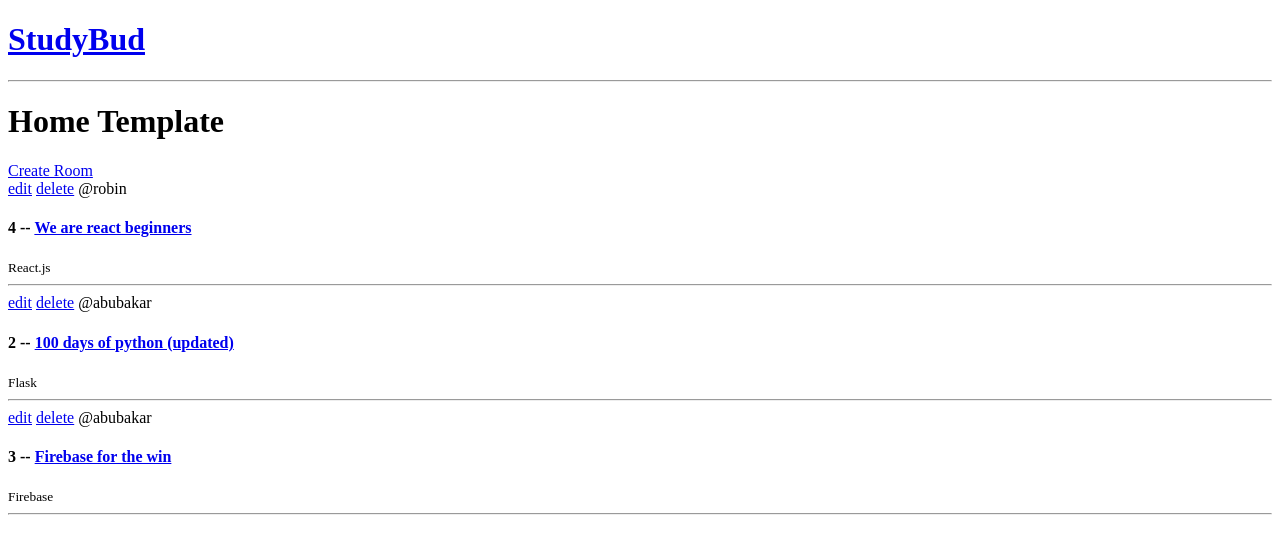
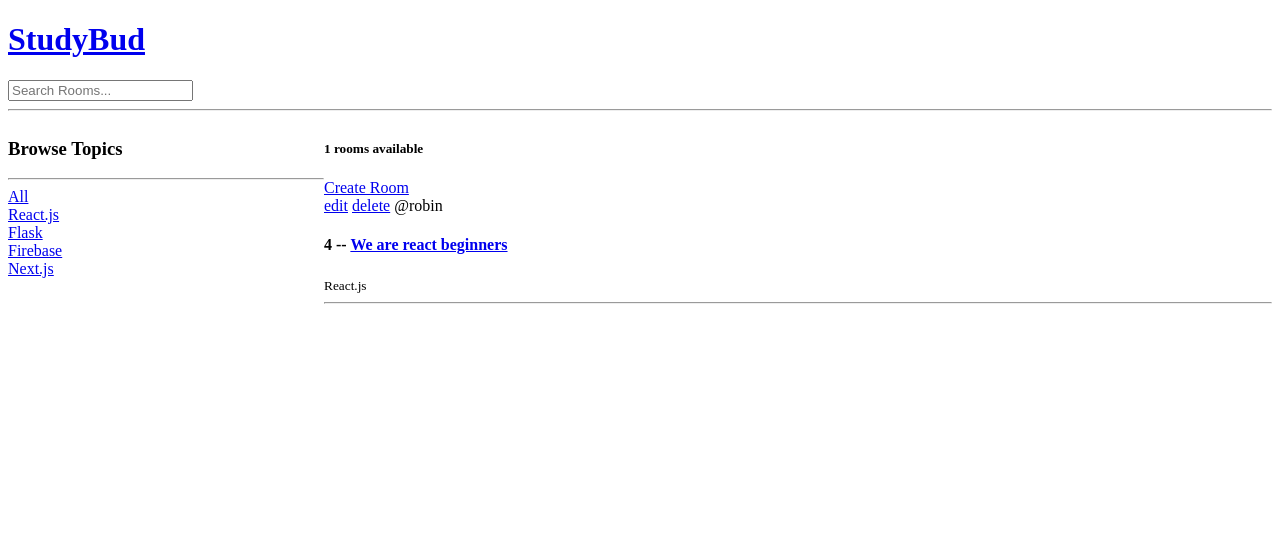
Before and after one commit to abzaidi/studybud, a Django app: a page that uses templates/navbar.html in a window 1280 px wide. Shown: the top 552 px of the page. Run offline with Django 5.2, Linux system fonts and the light colour scheme; data comes from the database, SQL or seed files in the repository; both versions use the stored data as it was after the commit.

Commit message:
add search functionality

```diff
--- a/base/templates/base/home.html
+++ b/base/templates/base/home.html
@@ -2,10 +2,32 @@
 
 
 {% block content %}
-<h1>Home Template</h1>
+
+<style>
+    .home-container{
+        display: grid;
+        grid-template-columns: 1fr 3fr;
+    }
+
+</style>
+
+<div class="home-container">
 
     <div>
+        <h3>Browse Topics</h3>
+        <hr>
+        <div>
+            <a href="{% url 'home' %}">All</a>
+        </div>
+        {% for topic in topics %}
+        <div>
+            <a href="{% url 'home' %}?q={{topic.name}}">{{topic.name}}</a>
+        </div>
+        {% endfor %}
+    </div>
 
+    <div>
+        <h5>{{room_count}} rooms available</h5>
         <a href="{% url 'create-room' %}">Create Room</a>
         <div>
             {% for room in rooms %}
@@ -23,6 +45,9 @@
             {% endfor %}
 
         </div>
+    </div>
+
+
 
 </div>
 
--- a/base/views.py
+++ b/base/views.py
@@ -1,6 +1,7 @@
 from django.shortcuts import render, redirect
 from django.http import HttpResponse
-from .models import Room
+from django.db.models import Q
+from .models import Room, Topic
 from .forms import RoomForm
 # Create your views here.
 # rooms = [
@@ -11,8 +12,15 @@ from .forms import RoomForm
 
 
 def home(request):
-    rooms = Room.objects.all()
-    context = {'rooms': rooms}
+    q = request.GET.get('q') if request.GET.get('q') != None else ''
+    rooms = Room.objects.filter(
+        Q(topic__name__icontains=q) |
+        Q(name__icontains=q) |
+        Q(description__icontains=q)
+        )
+    topics = Topic.objects.all()
+    room_count = rooms.count()
+    context = {'rooms': rooms, 'topics': topics, 'room_count': room_count}
     return render(request, 'base/home.html', context)
 
 def room(request, pk):
--- a/templates/navbar.html
+++ b/templates/navbar.html
@@ -2,4 +2,8 @@
     <h1>StudyBud</h1>
 </a>
 
+<form method="GET" action="{% url 'home' %}">
+    <input type="text" name="q" placeholder="Search Rooms...">
+</form>
+
 <hr>
```
Also changed, not shown: db.sqlite3. Lines whose indentation alone changed are shown as unchanged.
